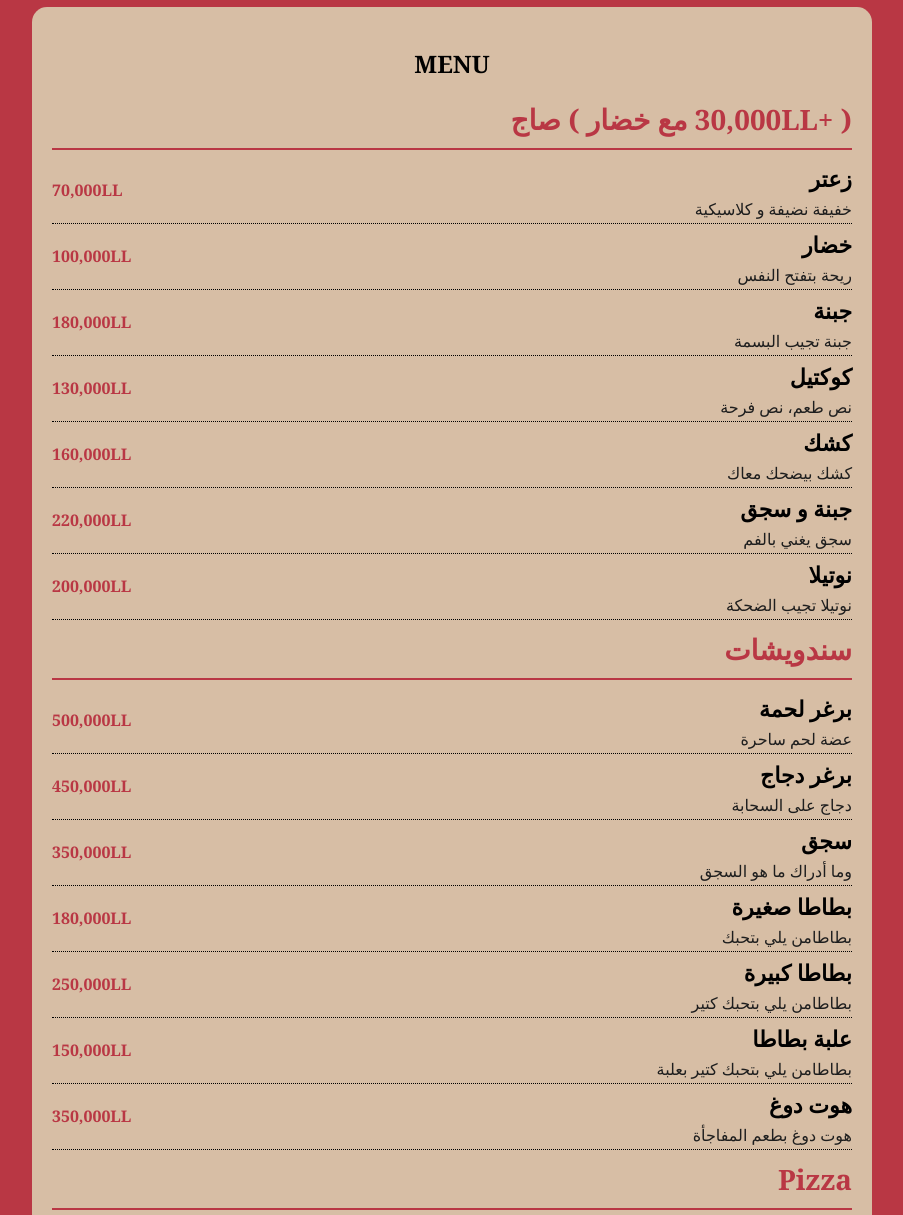
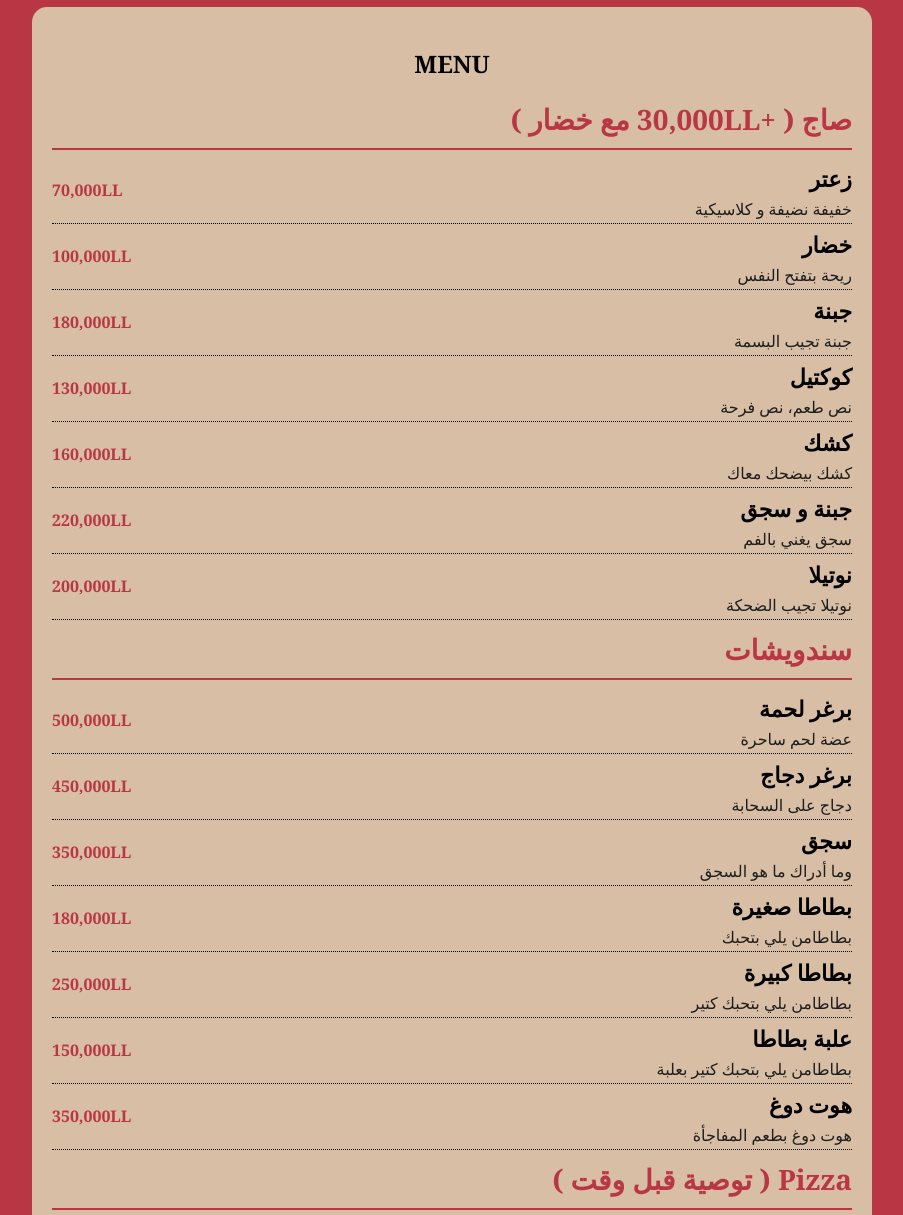
Before and after one commit to frog-in-microwave/perfecto-aaramta, a plain HTML site: page index.html in a window 1280 px wide. Shown: the part 188-1403 px from the top of the page, without its empty margins (188-1091 px from the left). Drawn offline with Linux system fonts and the light colour scheme.

Commit message:
Update index.html

```diff
--- a/index.html
+++ b/index.html
@@ -31,7 +31,7 @@
 
 
         <div class="menu_chunk">
-            <h2>( +30,000LL مع خضار ) صاج</h2>
+            <h2> صاج ( +30,000LL مع خضار )</h2>
             <hr>
 
 
@@ -209,7 +209,7 @@
         </div>
 
         <div class="menu_chunk">
-            <h2>Pizza</h2>
+            <h2>Pizza ( توصية قبل وقت )</h2>
             <hr>
 
             <div class="mini_menu_ckunk">
```
